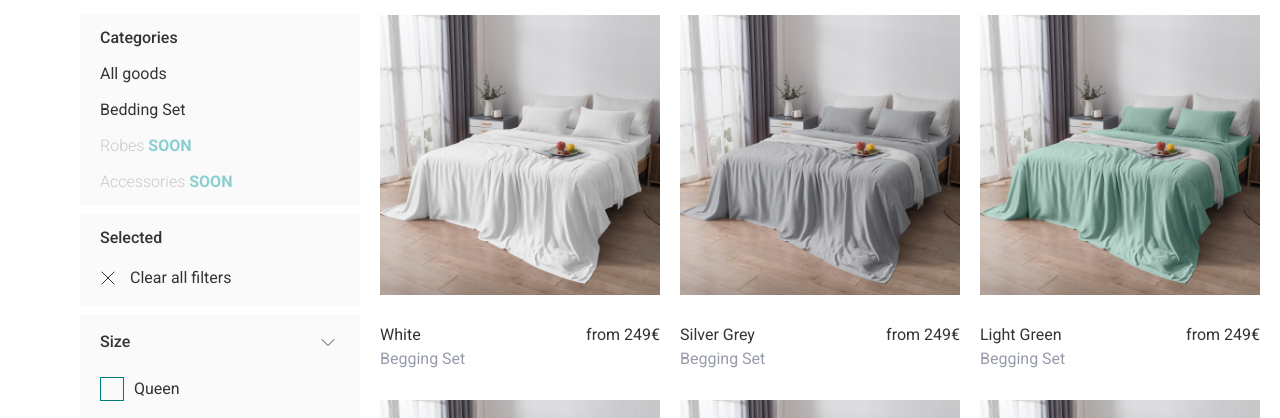
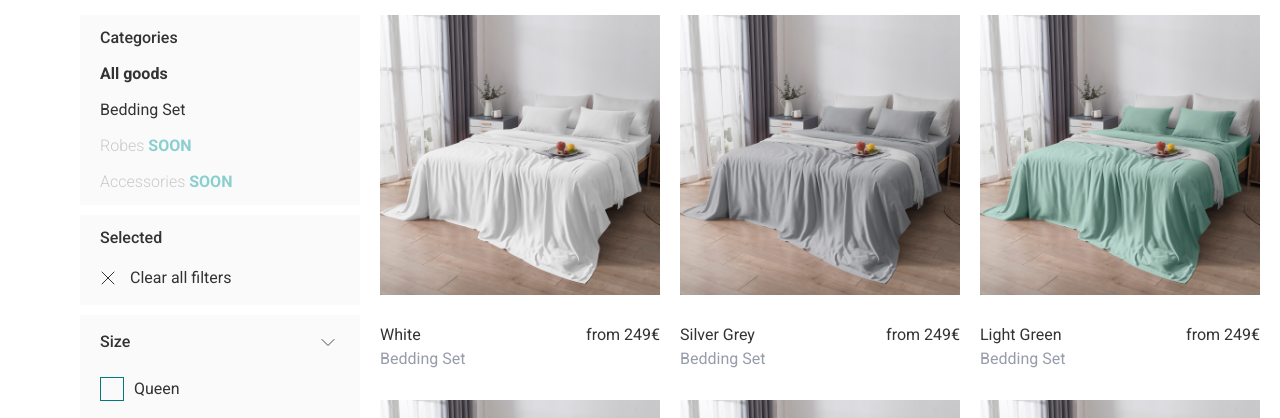
Before and after one commit to RomanKoriachko/favellini, a React (Create React App) app: page /collection in a window 1280 px wide. Shown: the part 147-565 px from the top of the page. Built offline with nearby package versions, Linux system fonts and the light colour scheme; a web font is replaced by a local one.

Commit message:
add categories filter

```diff
--- a/src/pages/CollectionPage/CollectionPage.scss
+++ b/src/pages/CollectionPage/CollectionPage.scss
@@ -75,6 +75,9 @@
                     margin-bottom: 20px;
                     user-select: none;
                     cursor: pointer;
+                }
+                .category.active {
+                    font-weight: 700;
                 }
                 .category:last-child {
                     margin-bottom: 0;
--- a/src/pages/CollectionPage/CollectionPage.tsx
+++ b/src/pages/CollectionPage/CollectionPage.tsx
@@ -130,8 +130,34 @@ const CollectionPage = (props: Props) => {
 
     // ------------------ Filters -----------------------
 
+    const [categoriesState, setCategoriesState] = useState("All goods");
+
+    const handleChangeCaterogy = (category: string) => {
+        setCategoriesState(category);
+        if (category !== "All goods") {
+            console.log(category.toLowerCase());
+            const categoriesFiltred = itemsArrState.filter((item) => {
+                return item.type === category.toLowerCase();
+            });
+            setItemsArrState(categoriesFiltred);
+        } else {
+            setItemsArrState(itemsArray);
+        }
+    };
+
     const [queenChecked, setQueenChecked] = useState(false);
     const [kingChecked, setKingChecked] = useState(false);
+
+    const handleQueenCheckboxChange = (
+        event: React.ChangeEvent<HTMLInputElement>
+    ) => {
+        setQueenChecked(event.target.checked);
+    };
+    const handleKingCheckboxChange = (
+        event: React.ChangeEvent<HTMLInputElement>
+    ) => {
+        setKingChecked(event.target.checked);
+    };
 
     const [whiteChecked, setWhiteChecked] = useState(false);
     const [blackChecked, setBlackChecked] = useState(false);
@@ -145,17 +171,6 @@ const CollectionPage = (props: Props) => {
     const [bordeauxChecked, setBordeauChecked] = useState(false);
     const [pinkChecked, setPinkChecked] = useState(false);
     const [yellowChecked, setYellowChecked] = useState(false);
-
-    const handleQueenCheckboxChange = (
-        event: React.ChangeEvent<HTMLInputElement>
-    ) => {
-        setQueenChecked(event.target.checked);
-    };
-    const handleKingCheckboxChange = (
-        event: React.ChangeEvent<HTMLInputElement>
-    ) => {
-        setKingChecked(event.target.checked);
-    };
 
     const handleWhiteCheckboxChange = (
         event: React.ChangeEvent<HTMLInputElement>
@@ -368,12 +383,34 @@ const CollectionPage = (props: Props) => {
                         <div className="filter">
                             <div className="filter-block categories-filter">
                                 <p className="filter-block-title">Categories</p>
-                                <p className="category">All goods</p>
-                                <p className="category">Bedding Set</p>
-                                <p className="disable-category category">
+                                <p
+                                    className={`category ${
+                                        categoriesState === "All goods"
+                                            ? "active"
+                                            : ""
+                                    }`}
+                                    onClick={() =>
+                                        handleChangeCaterogy("All goods")
+                                    }
+                                >
+                                    All goods
+                                </p>
+                                <p
+                                    className={`category ${
+                                        categoriesState === "Bedding Set"
+                                            ? "active"
+                                            : ""
+                                    }`}
+                                    onClick={() =>
+                                        handleChangeCaterogy("Bedding Set")
+                                    }
+                                >
+                                    Bedding Set
+                                </p>
+                                <p className="category disable-category">
                                     Robes <span>SOON</span>
                                 </p>
-                                <p className="disable-category category">
+                                <p className="category disable-category">
                                     Accessories <span>SOON</span>
                                 </p>
                             </div>
--- a/src/pages/CollectionPage/itemsArray.js
+++ b/src/pages/CollectionPage/itemsArray.js
@@ -1,7 +1,7 @@
 let itemsArray = [
     {
         id: 1,
-        type: "begging set",
+        type: "bedding set",
         kingSize: false,
         queenSize: true,
         color: "white",
@@ -16,7 +16,7 @@ let itemsArray = [
     },
     {
         id: 2,
-        type: "begging set",
+        type: "bedding set",
         kingSize: true,
         queenSize: false,
         color: "silver grey",
@@ -31,7 +31,7 @@ let itemsArray = [
     },
     {
         id: 3,
-        type: "begging set",
+        type: "bedding set",
         kingSize: true,
         queenSize: false,
         color: "light green",
@@ -46,7 +46,7 @@ let itemsArray = [
     },
     {
         id: 4,
-        type: "begging set",
+        type: "bedding set",
         kingSize: true,
         queenSize: false,
         color: "light pink",
@@ -61,7 +61,7 @@ let itemsArray = [
     },
     {
         id: 5,
-        type: "begging set",
+        type: "bedding set",
         kingSize: false,
         queenSize: true,
         color: "shell",
@@ -76,7 +76,7 @@ let itemsArray = [
     },
     {
         id: 6,
-        type: "begging set",
+        type: "bedding set",
         kingSize: false,
         queenSize: true,
         color: "skin color",
@@ -91,7 +91,7 @@ let itemsArray = [
     },
     {
         id: 7,
-        type: "begging set",
+        type: "bedding set",
         kingSize: false,
         queenSize: true,
         color: "young pink",
@@ -106,7 +106,7 @@ let itemsArray = [
     },
     {
         id: 8,
-        type: "begging set",
+        type: "bedding set",
         kingSize: false,
         queenSize: true,
         color: "forest",
@@ -121,7 +121,7 @@ let itemsArray = [
     },
     {
         id: 9,
-        type: "begging set",
+        type: "bedding set",
         kingSize: false,
         queenSize: true,
         color: "rose pink",
@@ -136,7 +136,7 @@ let itemsArray = [
     },
     {
         id: 10,
-        type: "begging set",
+        type: "bedding set",
         kingSize: false,
         queenSize: true,
         color: "young blue",
@@ -151,7 +151,7 @@ let itemsArray = [
     },
     {
         id: 11,
-        type: "begging set",
+        type: "bedding set",
         kingSize: false,
         queenSize: true,
         color: "sage",
@@ -166,7 +166,7 @@ let itemsArray = [
     },
     {
         id: 12,
-        type: "begging set",
+        type: "bedding set",
         kingSize: true,
         queenSize: false,
         color: "orange",
@@ -181,7 +181,7 @@ let itemsArray = [
     },
     {
         id: 13,
-        type: "begging set",
+        type: "bedding set",
         kingSize: true,
         queenSize: true,
         color: "earth brown",
@@ -196,7 +196,7 @@ let itemsArray = [
     },
     {
         id: 14,
-        type: "begging set",
+        type: "sdf",
         kingSize: true,
         queenSize: true,
         color: "charming blue",
@@ -211,7 +211,7 @@ let itemsArray = [
     },
     {
         id: 15,
-        type: "begging set",
+        type: "sdf",
         kingSize: true,
         queenSize: true,
         color: "steel gray",
@@ -226,7 +226,7 @@ let itemsArray = [
     },
     {
         id: 16,
-        type: "begging set",
+        type: "sdf",
         kingSize: true,
         queenSize: true,
         color: "dark gray",
@@ -241,7 +241,7 @@ let itemsArray = [
     },
     {
         id: 17,
-        type: "begging set",
+        type: "sdf",
         kingSize: true,
         queenSize: true,
         color: "charcoal gray",
@@ -256,7 +256,7 @@ let itemsArray = [
     },
     {
         id: 18,
-        type: "begging set",
+        type: "sdf",
         kingSize: true,
         queenSize: true,
         color: "gray stripe",
```
